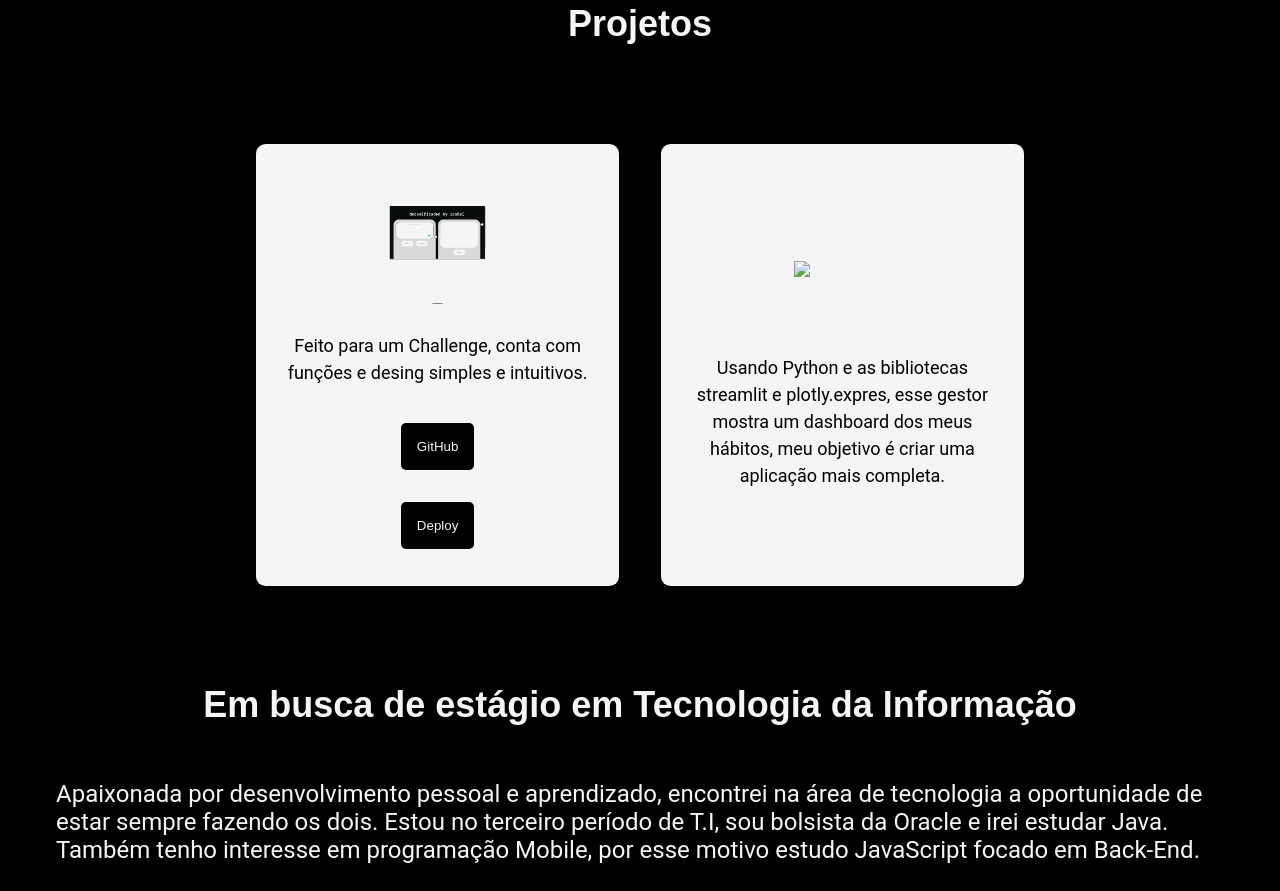
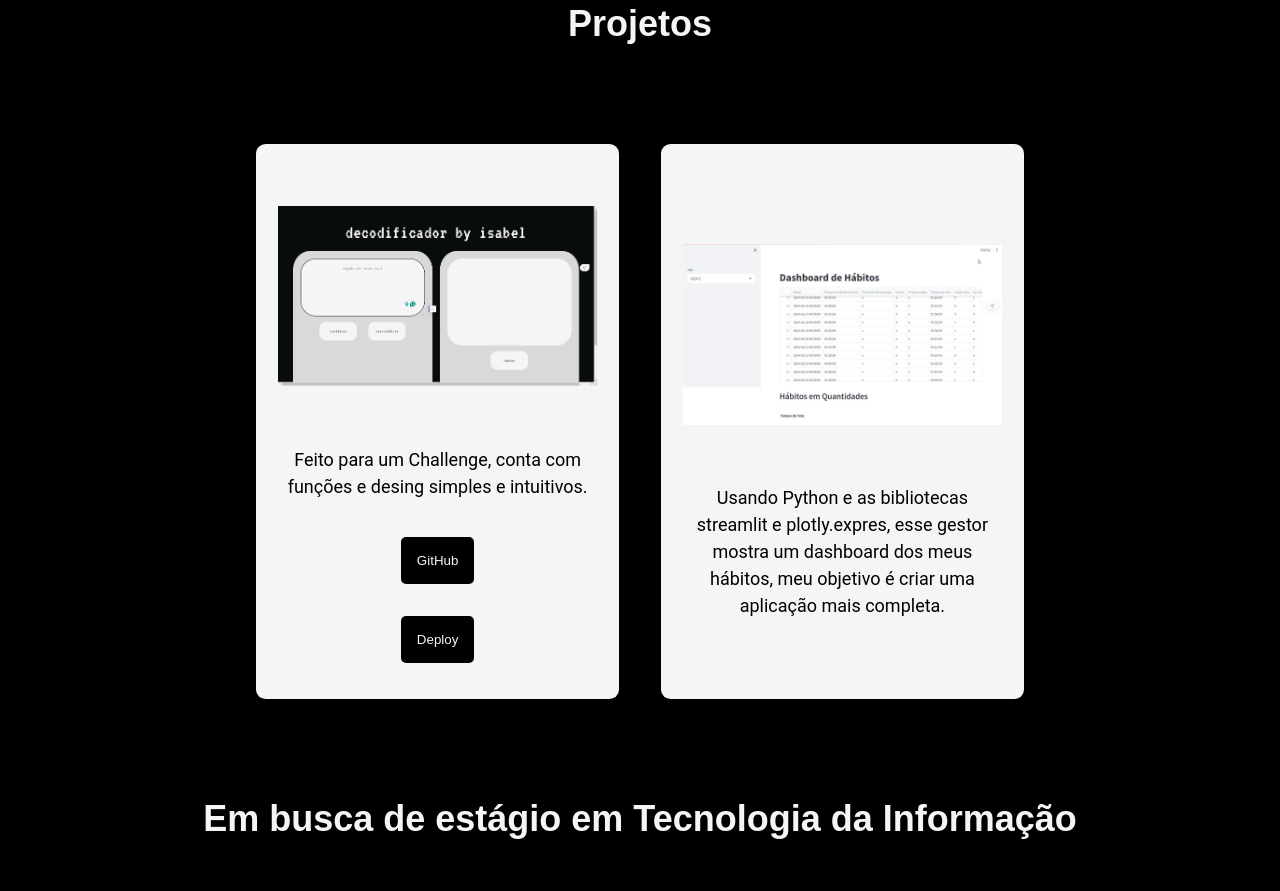
Before and after one commit to srtisa/isabel_portfolio, a plain HTML site: page index.html in a window 1280 px wide. Shown: the part 892-1783 px from the top of the page. Drawn offline with Linux system fonts and the light colour scheme.

Commit message:
Correção de imagem sem aparecer

```diff
--- a/index.html
+++ b/index.html
@@ -42,8 +42,8 @@
         <div class="projetos__unidade">
 
             <div class="card">
-                <img width="100%" src="/assets/dec_frame.png" alt="imagem do projeto" class="card img">
-                <h2>decodificador</h2>
+                <img width="100%" src="assets/dec_frame.png" alt="imagem do projeto" class="card img">
+
                 <p> Feito para um Challenge, conta com funções e desing simples e intuitivos.
                 </p>
                 <button class="cards__botoes"> <a href="https://github.com/srtisa/decodificador" target="_blank">GitHub
@@ -53,8 +53,7 @@
             </div>
 
             <div class="card">
-                <img class="card img" src="/assets/habitos_projeto - frame.jpg"
-                <h2> Gestor de Hábitos </h2>
+                <img class="card img" src = "assets/habitos_projeto - frame .jpg" width="100%">
                 <p>Usando Python e as bibliotecas streamlit e plotly.expres, esse gestor mostra um dashboard dos meus
                     hábitos, meu objetivo é criar uma aplicação mais completa. </p>
             </div>
--- a/style/novo_style.css
+++ b/style/novo_style.css
@@ -175,6 +175,7 @@ body {
 }
 
 .card img{
+    width: 20rem;
     object-fit: contain;
     overflow-clip-margin: content-box;
     overflow: clip;
```
Also changed, not shown: assets/Assets-aula2-curso3-html-e-css-main/assets/Imagem.png (deleted), assets/Assets-aula2-curso3-html-e-css-main/assets/github.png (deleted), assets/Assets-aula2-curso3-html-e-css-main/assets/instagram.png (deleted), assets/Assets-aula2-curso3-html-e-css-main/assets/linkedin.png (deleted), assets/Assets-aula2-curso3-html-e-css-main/assets/twitch.png (deleted), assets/Assets-aula2-curso3-html-e-css-main/assets/twitter-novo.png (deleted), assets/Assets-aula2-curso3-html-e-css-main/assets/twitter.png (deleted).
